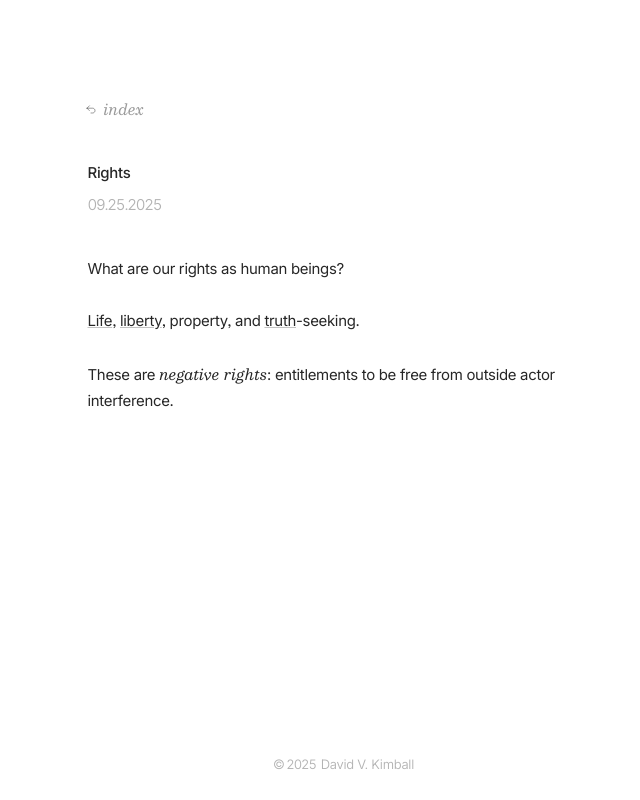
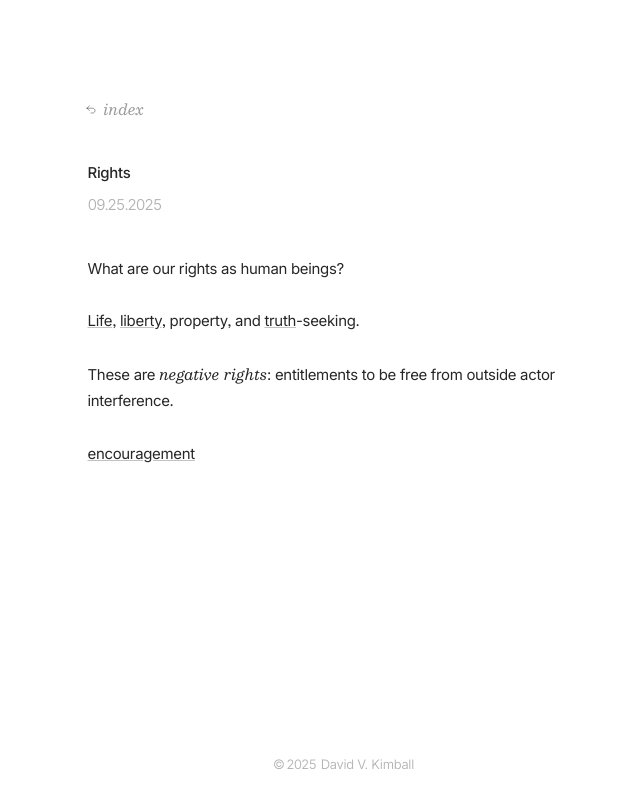
Before and after one commit to davidvkimball/david.qa, an Astro site: page /rights in a window 1280 px wide. Shown: the whole page, without its empty margins (289-929 px from the left). Built offline with nearby package versions, Linux system fonts and the light colour scheme; Astro itself is replaced by a stand-in of ours.

Commit message:
"Blog update 9/26/2025 12:19pm: 5 file(s) changed."

```diff
--- a/src/content/posts/rights.md
+++ b/src/content/posts/rights.md
@@ -7,3 +7,5 @@ What are our rights as human beings?
 [Life](/life/), [liberty](/liberty/), property, and [truth](/truth/)-seeking.
 
 These are *negative rights*: entitlements to be free from outside actor interference.
+
+[encouragement](/encouragement/)
```
Also changed, not shown: src/content/posts/.obsidian/plugins/astro-composer/data.json, src/content/posts/.obsidian/plugins/astro-composer/main.js, src/content/posts/.obsidian/plugins/astro-composer/manifest.json, src/content/posts/.obsidian/plugins/obsidian42-brat/data.json.
